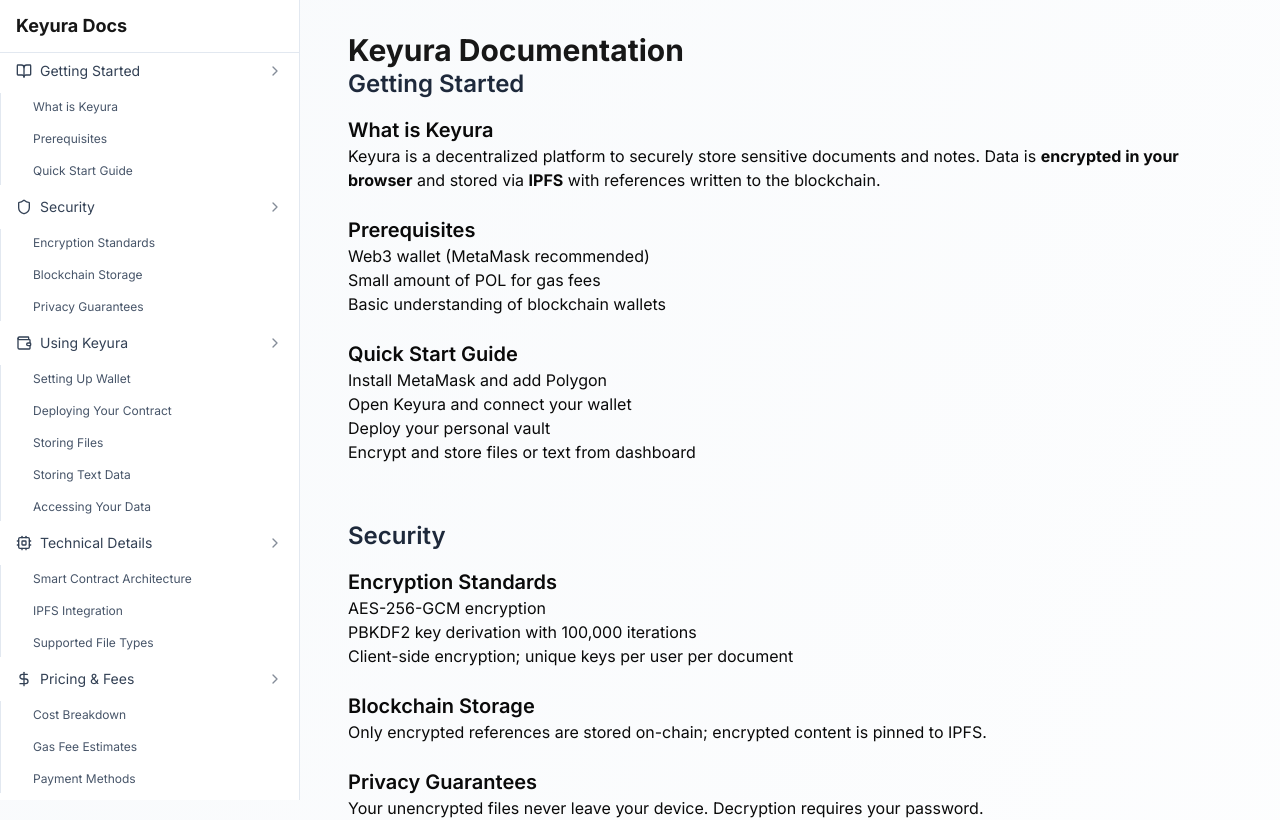
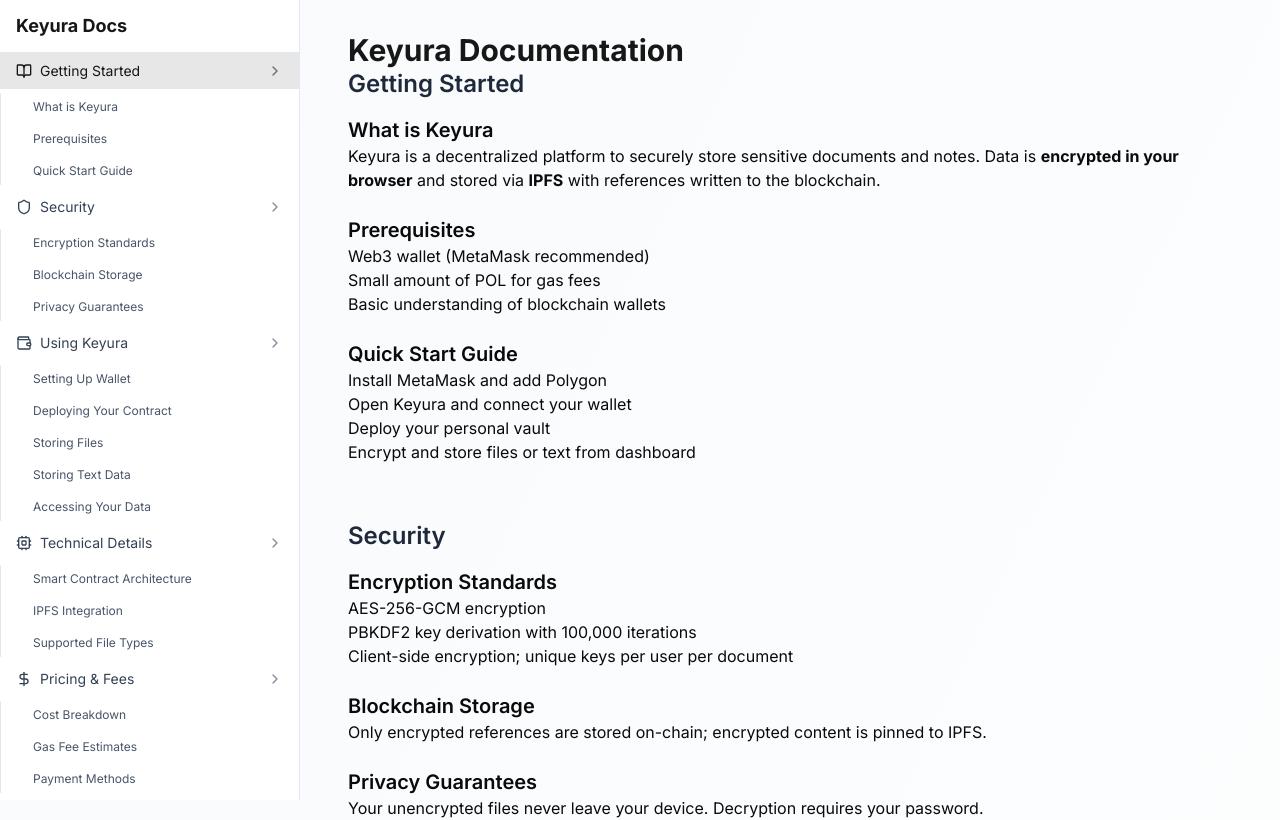
Before and after one commit to srivathsav004/keyura, a Next.js app: page /documentation in a window 1280 px wide. Shown: the top 820 px of the page. Built offline with nearby package versions, Linux system fonts and the light colour scheme.

Commit message:
scrollpsy

```diff
--- a/app/documentation/sidebar.tsx
+++ b/app/documentation/sidebar.tsx
@@ -2,6 +2,7 @@
 
 import Link from "next/link";
 import { usePathname } from "next/navigation";
+import { useEffect, useMemo, useState } from "react";
 import { ChevronRight, Lock, FileText, Wallet, Layers, Cpu, HelpCircle, Phone, Shield, Folder, BookOpen, Boxes, DollarSign } from "lucide-react";
 
 const nav = [
@@ -80,11 +81,96 @@
 
 export function Sidebar() {
   const pathname = usePathname();
+
+  // Scrollspy: observe section headings on the single /documentation page
+  const allIds = useMemo(
+    () => [
+      "getting-started",
+      "what-is-keyura",
+      "prerequisites",
+      "quick-start",
+      "security",
+      "encryption",
+      "blockchain",
+      "privacy",
+      "using-keyura",
+      "wallet",
+      "deploy",
+      "files",
+      "text",
+      "access",
+      "technical-details",
+      "contracts",
+      "ipfs",
+      "types",
+      "pricing",
+      "breakdown",
+      "gas",
+      "payment",
+      "faq",
+      "common",
+      "troubleshooting",
+      "best-practices",
+      "support",
+      "contact",
+      "community",
+    ],
+    []
+  );
+
+  const [activeId, setActiveId] = useState<string>("getting-started");
+
+  useEffect(() => {
+    if (typeof window === "undefined") return;
+    const elements = allIds
+      .map((id) => document.getElementById(id))
+      .filter(Boolean) as HTMLElement[];
+    if (!elements.length) return;
+
+    const observer = new IntersectionObserver(
+      (entries) => {
+        // Pick the entry that is most visible
+        const visible = entries
+          .filter((e) => e.isIntersecting)
+          .sort((a, b) => b.intersectionRatio - a.intersectionRatio);
+        if (visible[0]?.target?.id) setActiveId(visible[0].target.id);
+      },
+      {
+        root: null,
+        rootMargin: "-20% 0px -60% 0px",
+        threshold: [0.1, 0.25, 0.5, 0.75, 1],
+      }
+    );
+
+    elements.forEach((el) => observer.observe(el));
+    return () => observer.disconnect();
+  }, [allIds]);
+
+  const isActive = (href: string) => {
+    const hash = href.split("#")[1];
+    if (!hash) return false;
+    return activeId === hash;
+  };
+
+  const isSectionActive = (sectionId: string) => {
+    // A section is active if the current activeId is itself or one of its children
+    const sectionChildrenMap: Record<string, string[]> = {
+      "getting-started": ["what-is-keyura", "prerequisites", "quick-start"],
+      security: ["encryption", "blockchain", "privacy"],
+      "using-keyura": ["wallet", "deploy", "files", "text", "access"],
+      "technical-details": ["contracts", "ipfs", "types"],
+      pricing: ["breakdown", "gas", "payment"],
+      faq: ["common", "troubleshooting", "best-practices"],
+      support: ["contact", "community"],
+    };
+    return activeId === sectionId || (sectionChildrenMap[sectionId] || []).includes(activeId);
+  };
+
   return (
     <nav className="p-0">
       <ul className="space-y-1">
         {nav.map((item) => {
-          const active = pathname === item.href;
+          const active = isSectionActive(item.href.split("#")[1] || "");
           return (
             <li key={item.href}>
               <Link
@@ -106,7 +192,9 @@
                     <li key={sub.href}>
                       <Link
                         href={sub.href}
-                        className="block rounded-none px-4 py-1.5 text-xs text-slate-600 hover:bg-slate-100"
+                        className={`block rounded-none px-4 py-1.5 text-xs hover:bg-slate-100 ${
+                          isActive(sub.href) ? "text-primary" : "text-slate-600"
+                        }`}
                       >
                         {sub.label}
                       </Link>
```
